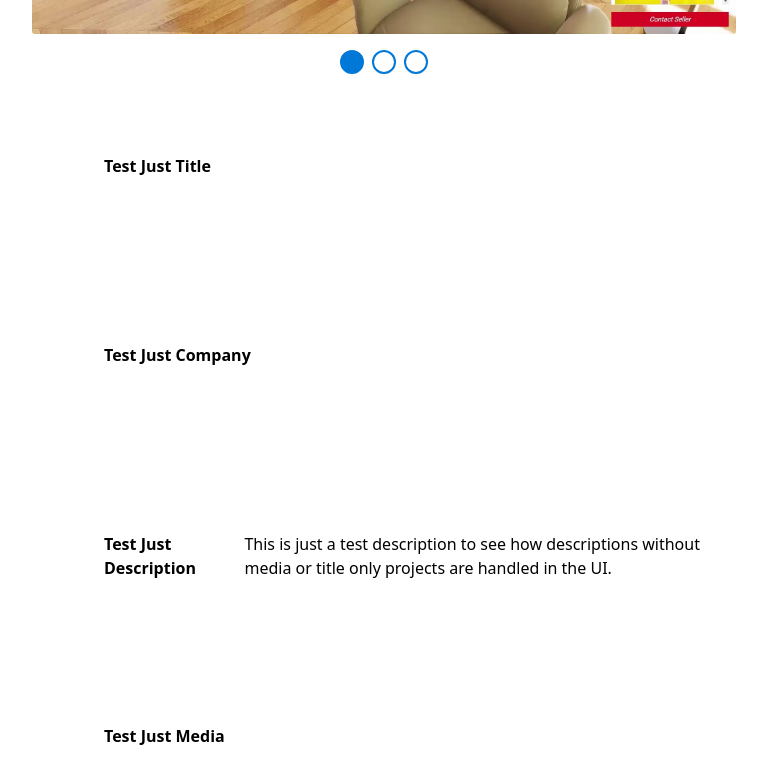
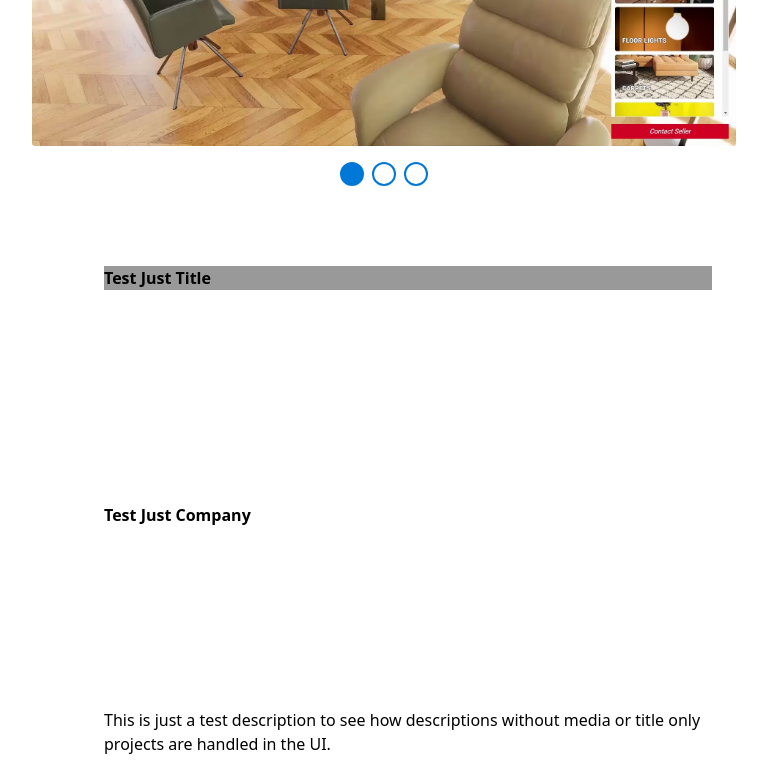
Before and after one commit to barnabysheeran/portfolio-barnaby-sheeran, a React (Vite) app: page / in a window 1280 px wide. Shown: the part 640-1410 px from the top of the page, without its empty margins (256-1023 px from the left). Built offline with nearby package versions, Linux system fonts and the light colour scheme.

Commit message:
feat: update project data structure to support descriptions as arrays; enhance UI layout for project details

```diff
--- a/src/data/projects.json
+++ b/src/data/projects.json
@@ -3,7 +3,9 @@
         "id": "0",
         "title": "TEST",
         "company": "Aa Aa Aa Aa",
-        "description": "Aa aa aa aa Aa aa aa aa Aa aa aa aa Aa aa aa aa Aa aa aa aa Aa aa aa aa Aa aa aa aa Aa aa aa aa Aa aa aa aa",
+        "description": [
+            "Aa aa aa aa Aa aa aa aa Aa aa aa aa Aa aa aa aa Aa aa aa aa Aa aa aa aa Aa aa aa aa Aa aa aa aa Aa aa aa aa"
+        ],
         "media": [
             {
                 "type": "image",
@@ -32,8 +34,9 @@
 
     {
         "id": "102",
-        "title": "Test Just Description",
-        "description": "This is just a test description to see how descriptions without media or title only projects are handled in the UI."
+        "description": [
+            "This is just a test description to see how descriptions without media or title only projects are handled in the UI."
+        ]
     },
 
     {
@@ -55,7 +58,9 @@
         "id": "1",
         "title": "SaaS - Teamwork - Configurator",
         "company": "Onfigr",
-        "description": "description",
+        "description": [
+            "description"
+        ],
         "media": [
             {
                 "type": "image",
@@ -68,7 +73,9 @@
         "id": "2",
         "title": "Bespoke Configurator Software",
         "company": "Pikcells",
-        "description": "Bespoke Configurator Software",
+        "description": [
+            "Bespoke Configurator Software"
+        ],
         "media": [
             {
                 "type": "image",
@@ -85,7 +92,9 @@
         "id": "3",
         "title": "Co-Founded and Developed an Online Ecommerce Platform for Tabletop Gamers",
         "company": "BattleBuilder",
-        "description": "Development - Launch - Maintenance",
+        "description": [
+            "Development - Launch - Maintenance"
+        ],
         "media": [
             {
                 "type": "image",
@@ -120,7 +129,9 @@
         "id": "4",
         "title": "These Beautiful Lies",
         "company": "These Beautiful Lies",
-        "description": "",
+        "description": [
+            ""
+        ],
         "media": [
             {
                 "type": "image",
--- a/src/ts/types/project.ts
+++ b/src/ts/types/project.ts
@@ -19,7 +19,7 @@ export interface ProjectData {
   id: string;
   title?: string;
   company?: string;
-  description?: string;
+  description?: string[];
   media?: MediaItemData[];
   links?: ProjectLinkData[];
 }
--- a/src/ts/ui/site/project/text/SiteProjectText.module.css
+++ b/src/ts/ui/site/project/text/SiteProjectText.module.css
@@ -15,6 +15,14 @@
   text-align: left;
 }
 
+/* ____________________________________________________________________ Title */
+
+.row-title {
+  width: 100%;
+
+  background: #999999;
+}
+
 .title {
   font-size: 1rem;
   font-weight: 600;
@@ -22,10 +30,24 @@
   color: var(--colour-text);
 }
 
+/* __________________________________________________________________ Details */
+
+.details-row {
+  width: 100%;
+}
+
+.company {
+  font-size: 1rem;
+  font-weight: 600;
+  line-height: calc(var(--grid-cell-height) * 3.0);
+
+  color: var(--colour-text);
+}
+
 .description {
   font-size: 1rem;
   line-height: calc(var(--grid-cell-height) * 3.0);
-  margin: 0;
+
   color: var(--colour-text);
 }
 
@@ -33,7 +55,7 @@
 
 @media (min-width: 768px) {
   .site-project-text {
-    flex-direction: row;
+    /* flex-direction: row; */
     gap: calc(var(--grid-cell-width) * 6.0);
   }
 }
--- a/src/ts/ui/site/project/text/SiteProjectText.tsx
+++ b/src/ts/ui/site/project/text/SiteProjectText.tsx
@@ -12,20 +12,28 @@ export default function SiteProjectText({ projectData }: SiteProjectTextProps) {
 
   return (
     <div className={styles['site-project-text']}>
+      {/* Title - Optional */}
+      {projectData.title && (
+        <div className={styles['row-title']}>
+          <h3 className={styles['title']}>{projectData.title}</h3>
+        </div>
+      )}
+
+      {/* Details Row */}
+      <div className={styles['details-row']}>
         {/* Company - Optional */}
         {projectData.company && (
           <h4 className={styles['company']}>{projectData.company}</h4>
         )}
 
-      {/* Title - Optional */}
-      {projectData.title && (
-        <h3 className={styles['title']}>{projectData.title}</h3>
-      )}
-
         {/* Description - Optional */}
-      {projectData.description !== undefined && (
-        <p className={styles['description']}>{projectData.description}</p>
-      )}
+        {Array.isArray(projectData.description) &&
+          projectData.description.length > 0 &&
+          projectData.description.map((desc, idx) => (
+            <p className={styles['description']} key={idx}>
+              {desc}
+            </p>
+          ))}
 
         {/* Links - Optional */}
         {projectData.links && projectData.links.length > 0 && (
@@ -41,5 +49,6 @@ export default function SiteProjectText({ projectData }: SiteProjectTextProps) {
           </div>
         )}
       </div>
+    </div>
   );
 }
```
Lines whose indentation alone changed are shown as unchanged.
